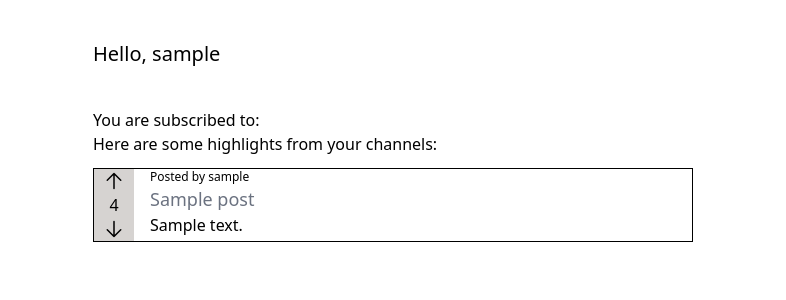
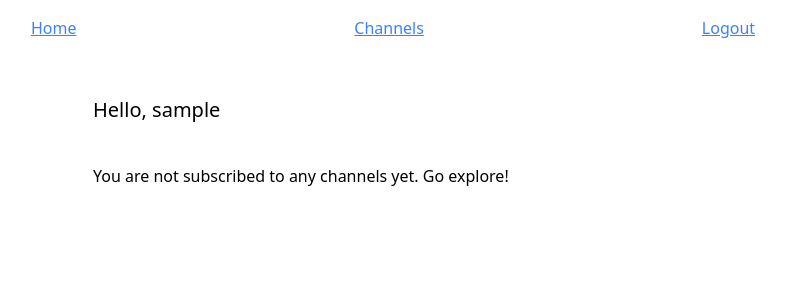
Before and after one commit to evanhesketh/django-seenit, a Django app: template seenit/templates/seenit/user_detail.html in a window 1280 px wide. Shown: the top 300 px of the page, without its empty margins (247-1033 px from the left). Run offline with Django 3.2, Linux system fonts and the light colour scheme; tables that the repository leaves empty hold one stand-in row (values such as "Sample post"); the template is opened without the code that fills it: values that come from a table or form of the project are taken from there, most other values are stand-ins (such as "Sample title", 1, 10 or a date in 2020); some libraries are stand-ins or nearby versions.

Commit message:
add navbar and message to look for channels if unsubscribed to user detail template

```diff
--- a/seenit/templates/seenit/user_detail.html
+++ b/seenit/templates/seenit/user_detail.html
@@ -1,10 +1,15 @@
 {% extends "base.html" %}
+
+{% block nav %}
+  {% include 'navbar.html' with user=request.user %}
+{% endblock%}
 
 {% block content%}
 <div class="flex flex-col items-center">
 <div class="w-[400px] sm:w-[600px]">
 <h1 class="text-xl mt-10">Hello, {{object.username}}</h1>
 <div class="mt-10">
+  {% if object.subscribed_channels.exists %}
   <p>You are subscribed to:</p>
   <ul>
   {% for channel in object.subscribed_channels.all %}
@@ -22,6 +27,9 @@
     </a>
     {% endfor %}
   {% endfor %}
+  {% else%}
+  <p>You are not subscribed to any channels yet. Go explore!</p>
+  {% endif %}
 </ul>
 </div>
 </div>
```
